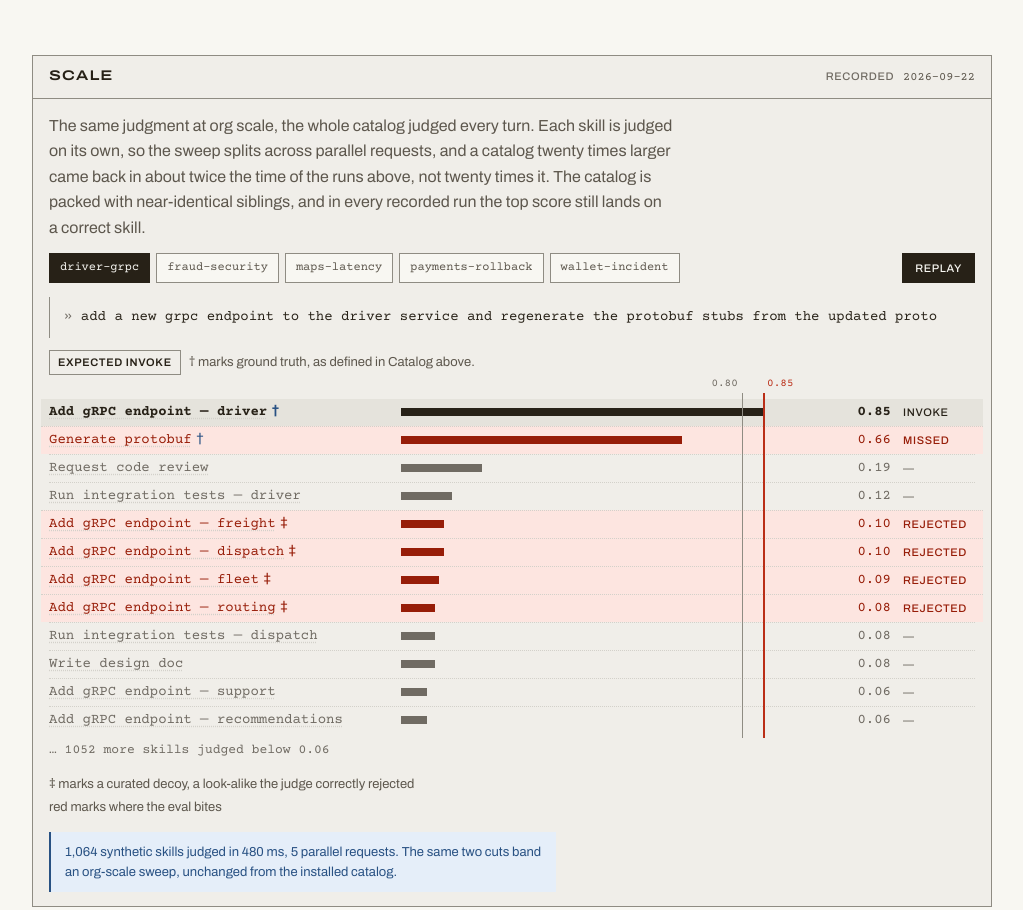
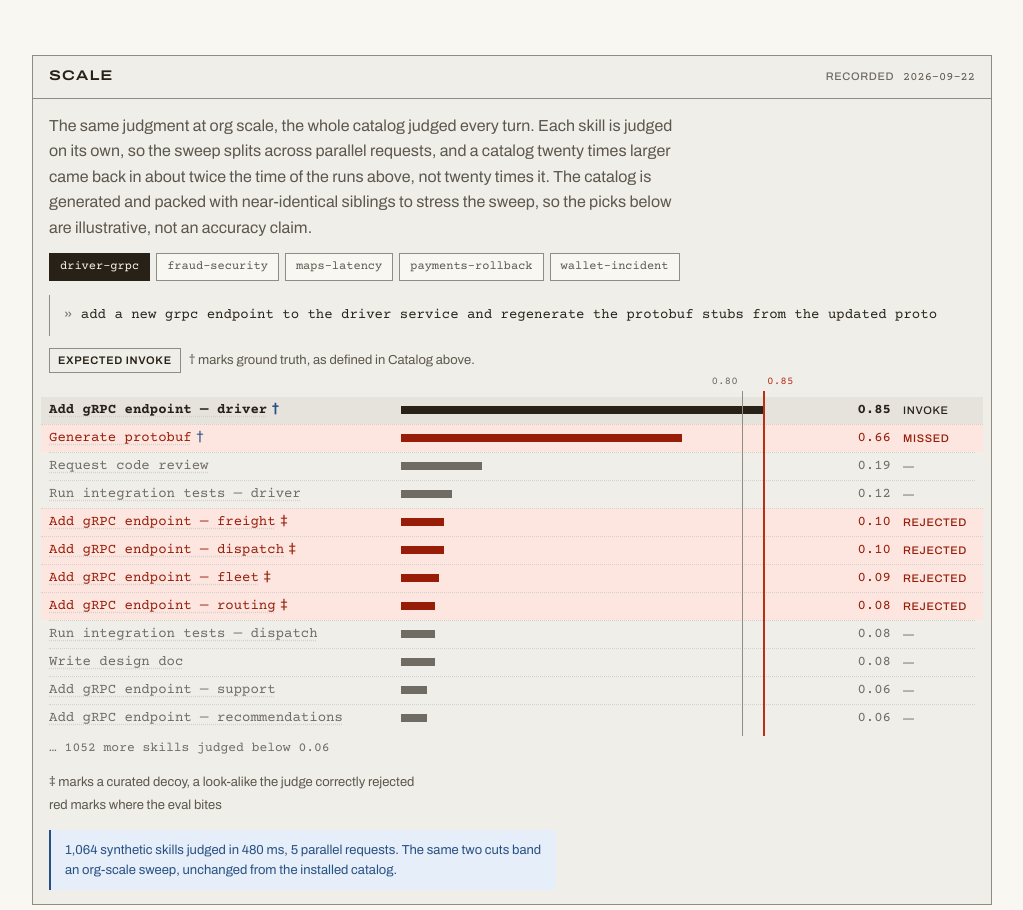
Before and after one commit to abgregs/jev-skill-router, a website: page web/index.html in a window 1280 px wide. Shown: the part 2596-3506 px from the top of the page, without its empty margins (128-1151 px from the left). Drawn offline with Linux system fonts and the light colour scheme.

Commit message:
fix(web): frame scale runs as illustrative and drop their replay button
- Replace the top-score claim with an illustrative, not accuracy, note
- Remove the scale replay button, `addReplay` and its inline style

```diff
--- a/web/app.js
+++ b/web/app.js
@@ -536,18 +536,6 @@ function playChart(wrap, run, { paused = false, keep = false } = {}) {
 }
 
 
-/** The replay control lives in the section body, at the end of the tabs row. */
-function addReplay(rowEl, onReplay) {
-  if (REDUCED) return
-  rowEl.querySelector('.btn-replay-inline')?.remove() // one per row, rebuilt per fixture
-  const b = document.createElement('button')
-  b.type = 'button'
-  b.className = 'btn-replay btn-replay-inline'
-  b.textContent = 'Replay'
-  b.addEventListener('click', onReplay)
-  rowEl.append(b)
-}
-
 /* ---- Fig. 0: the mechanism ---------------------------------------------------- */
 
 const MECH = { anims: [], total: 1, latency: 0, raf: 0, seekRaf: 0, seekTo: 0 }
@@ -852,7 +840,6 @@ function renderFig3(animate = false) {
     },
     'scale-tablewrap'
   )
-  addReplay($('scale-tabrow'), () => playChart($('scale-tablewrap'), f.run))
   $('fig3-query').textContent = f.query
   renderFixtureType($('fig3-type'), f, f.run)
   renderRun($('scale-table'), f, { limit: 12 })
--- a/web/index.html
+++ b/web/index.html
@@ -106,8 +106,8 @@
         The same judgment at org scale, the whole catalog judged every turn. Each skill is
         judged on its own, so the sweep splits across parallel requests, and a catalog twenty
         times larger came back in about twice the time of the runs above, not twenty times it.
-        The catalog is packed with near-identical siblings, and in every recorded run the top
-        score still lands on a correct skill.
+        The catalog is generated and packed with near-identical siblings to stress the sweep,
+        so the picks below are illustrative, not an accuracy claim.
       </p>
       <div class="fixture-tabs" id="scale-tabrow">
         <div class="tab-list" id="scale-tabs" role="tablist" aria-label="Recorded scale runs"></div>
--- a/web/styles.css
+++ b/web/styles.css
@@ -549,11 +549,6 @@ a { color: var(--color-annotation); text-underline-offset: 3px; }
   .btn-replay:hover { background: var(--color-text-secondary); border-color: var(--color-text-secondary); }
 }
 .btn-replay:active { transform: scale(0.97); }
-.btn-replay-inline {
-  padding: 8px 12px;
-  margin-left: auto;
-  font-size: 11px;
-}
 
 /* square knob on a hairline track — paper and square edges, no pill chrome */
 .scrub {
```
